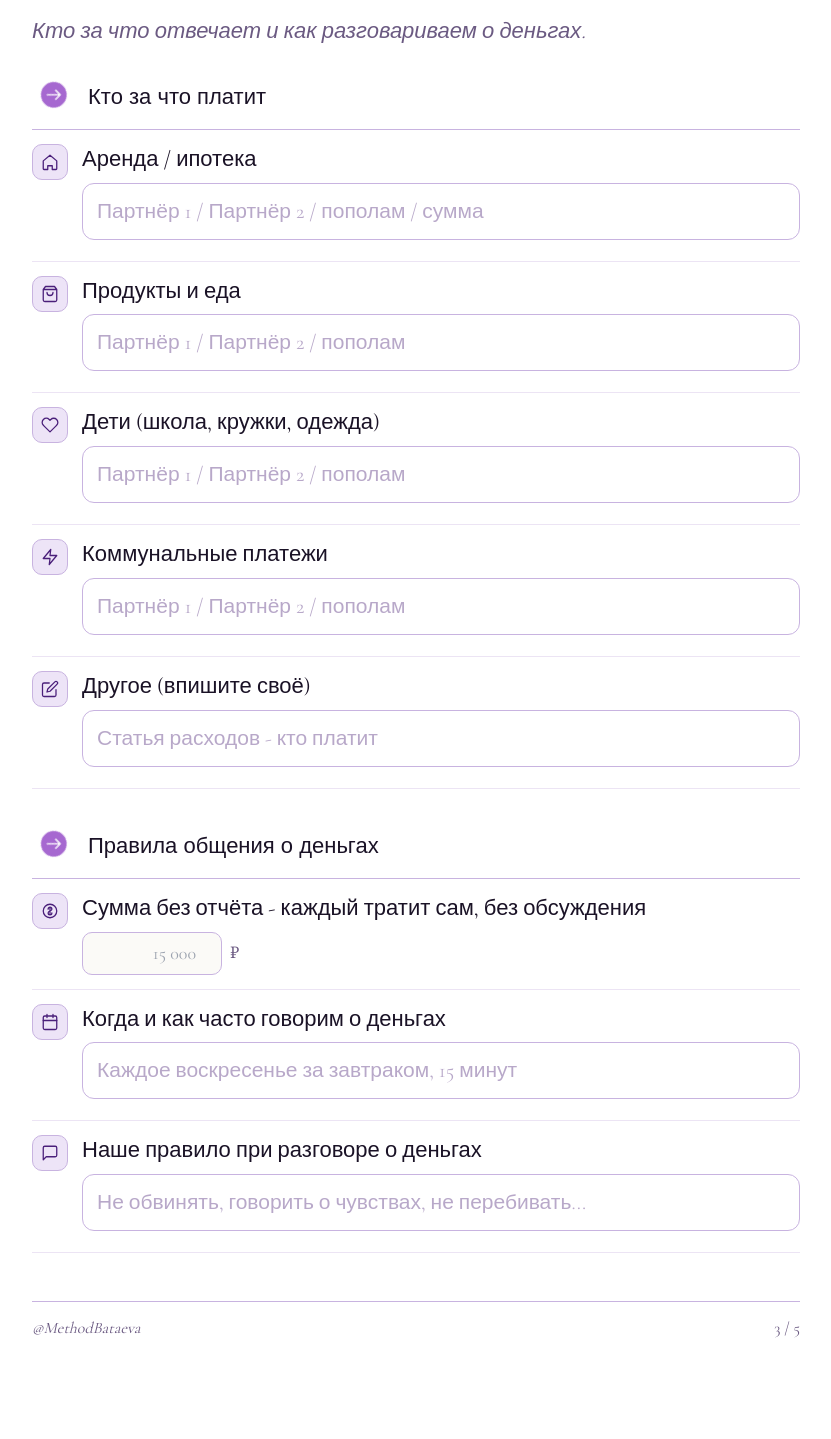
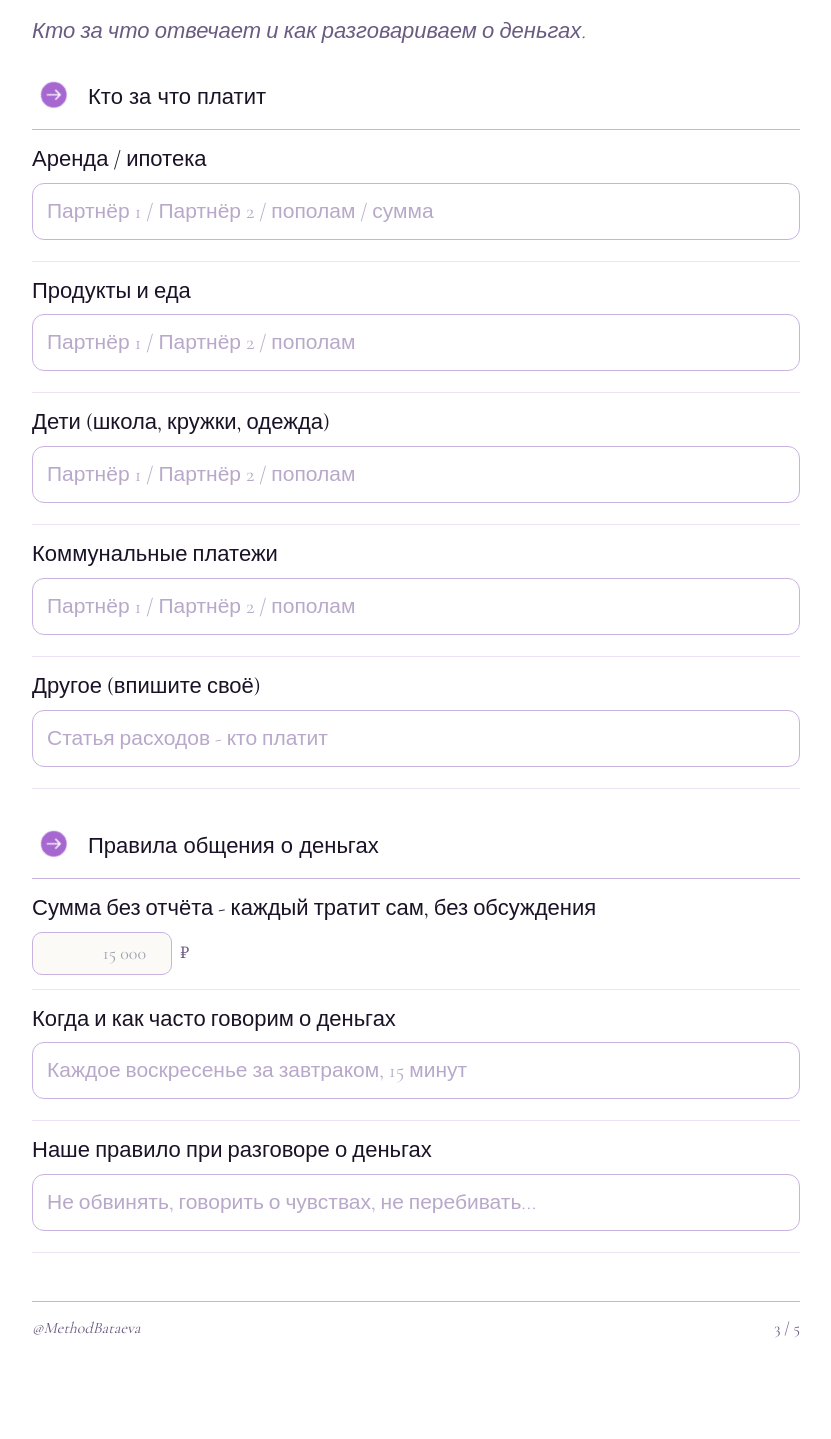
Before and after one commit to next-cod/semeynyy-dogovor, a Next.js app: page /semeynyy-dogovor in a window 1280 px wide. Shown: the part 2928-4367 px from the top of the page, without its empty margins (224-1055 px from the left). Built offline with nearby package versions, Linux system fonts and the light colour scheme; a web font is replaced by a local one.

Commit message:
Remove icons, remove quote, remove double progress bar in week section

```diff
--- a/app/semeynyy-dogovor/page.tsx
+++ b/app/semeynyy-dogovor/page.tsx
@@ -8,82 +8,6 @@ import {
   ResetButton,
 } from "../_components/primitives";
 import { useChecklistState } from "../_components/useChecklistState";
-
-// ── SVG icons (no emoji) ────────────────────────────────────────────────────
-function IconHome() {
-  return (
-    <svg viewBox="0 0 24 24" fill="none" aria-hidden width="18" height="18">
-      <path d="M3 10.5L12 3l9 7.5V21a1 1 0 0 1-1 1H15v-5h-6v5H4a1 1 0 0 1-1-1V10.5Z" stroke="currentColor" strokeWidth="1.7" strokeLinecap="round" strokeLinejoin="round"/>
-    </svg>
-  );
-}
-function IconCart() {
-  return (
-    <svg viewBox="0 0 24 24" fill="none" aria-hidden width="18" height="18">
-      <path d="M6 2 3 6v14a2 2 0 0 0 2 2h14a2 2 0 0 0 2-2V6l-3-4ZM3 6h18M16 10a4 4 0 0 1-8 0" stroke="currentColor" strokeWidth="1.7" strokeLinecap="round" strokeLinejoin="round"/>
-    </svg>
-  );
-}
-function IconHeart() {
-  return (
-    <svg viewBox="0 0 24 24" fill="none" aria-hidden width="18" height="18">
-      <path d="M20.84 4.61a5.5 5.5 0 0 0-7.78 0L12 5.67l-1.06-1.06a5.5 5.5 0 0 0-7.78 7.78l1.06 1.06L12 21.23l7.78-7.78 1.06-1.06a5.5 5.5 0 0 0 0-7.78Z" stroke="currentColor" strokeWidth="1.7" strokeLinecap="round" strokeLinejoin="round"/>
-    </svg>
-  );
-}
-function IconBolt() {
-  return (
-    <svg viewBox="0 0 24 24" fill="none" aria-hidden width="18" height="18">
-      <path d="M13 2 3 14h9l-1 8 10-12h-9l1-8Z" stroke="currentColor" strokeWidth="1.7" strokeLinecap="round" strokeLinejoin="round"/>
-    </svg>
-  );
-}
-function IconEdit() {
-  return (
-    <svg viewBox="0 0 24 24" fill="none" aria-hidden width="18" height="18">
-      <path d="M11 4H4a2 2 0 0 0-2 2v14a2 2 0 0 0 2 2h14a2 2 0 0 0 2-2v-7M18.5 2.5a2.121 2.121 0 0 1 3 3L12 15l-4 1 1-4 9.5-9.5Z" stroke="currentColor" strokeWidth="1.7" strokeLinecap="round" strokeLinejoin="round"/>
-    </svg>
-  );
-}
-function IconCoin() {
-  return (
-    <svg viewBox="0 0 24 24" fill="none" aria-hidden width="18" height="18">
-      <circle cx="12" cy="12" r="9" stroke="currentColor" strokeWidth="1.7"/>
-      <path d="M12 7v10M9.5 9.5C9.5 8.1 10.6 7 12 7s2.5 1.1 2.5 2.5c0 1.4-2.5 2.5-2.5 2.5s-2.5 1-2.5 2.5S10.6 17 12 17s2.5-1.1 2.5-2.5" stroke="currentColor" strokeWidth="1.7" strokeLinecap="round"/>
-    </svg>
-  );
-}
-function IconCalendar() {
-  return (
-    <svg viewBox="0 0 24 24" fill="none" aria-hidden width="18" height="18">
-      <rect x="3" y="4" width="18" height="18" rx="2" stroke="currentColor" strokeWidth="1.7"/>
-      <path d="M16 2v4M8 2v4M3 10h18" stroke="currentColor" strokeWidth="1.7" strokeLinecap="round"/>
-    </svg>
-  );
-}
-function IconMessage() {
-  return (
-    <svg viewBox="0 0 24 24" fill="none" aria-hidden width="18" height="18">
-      <path d="M21 15a2 2 0 0 1-2 2H7l-4 4V5a2 2 0 0 1 2-2h14a2 2 0 0 1 2 2v10Z" stroke="currentColor" strokeWidth="1.7" strokeLinecap="round" strokeLinejoin="round"/>
-    </svg>
-  );
-}
-function IconTarget() {
-  return (
-    <svg viewBox="0 0 24 24" fill="none" aria-hidden width="18" height="18">
-      <circle cx="12" cy="12" r="9" stroke="currentColor" strokeWidth="1.7"/>
-      <circle cx="12" cy="12" r="5" stroke="currentColor" strokeWidth="1.7"/>
-      <circle cx="12" cy="12" r="1" fill="currentColor"/>
-    </svg>
-  );
-}
-function IconStar() {
-  return (
-    <svg viewBox="0 0 24 24" fill="none" aria-hidden width="18" height="18">
-      <path d="M12 2l3.09 6.26L22 9.27l-5 4.87 1.18 6.88L12 17.77l-6.18 3.25L7 14.14 2 9.27l6.91-1.01L12 2Z" stroke="currentColor" strokeWidth="1.7" strokeLinecap="round" strokeLinejoin="round"/>
-    </svg>
-  );
-}
 
 // ── Types ───────────────────────────────────────────────────────────────────
 type Goal = { name: string; amount: string; deadline: string };
@@ -203,7 +127,7 @@ function NavBar({ progress, open, setOpen }: { progress: number; open: boolean;
   );
 }
 
-function SectionHeader({ title, done, total, label = "заполнено" }: { title: string; done: number; total: number; label?: string }) {
+function SectionHeader({ title, done, total, label = "заполнено", hideBar = false }: { title: string; done: number; total: number; label?: string; hideBar?: boolean }) {
   return (
     <div style={{ marginBottom: "16px" }}>
       <div style={{ display: "flex", alignItems: "baseline", justifyContent: "space-between", flexWrap: "wrap", gap: "8px" }}>
@@ -214,7 +138,7 @@ function SectionHeader({ title, done, total, label = "заполнено" }: { t
           </span>
         )}
       </div>
-      {done > 0 && (
+      {!hideBar && done > 0 && (
         <div style={{ height: "3px", background: "var(--c-purple-soft)", borderRadius: "2px", marginTop: "8px" }}>
           <div style={{ height: "100%", width: `${Math.min((done / total) * 100, 100)}%`, background: done === total ? "#2E9E6E" : "var(--c-purple)", borderRadius: "2px", transition: "width 0.3s ease" }} />
         </div>
@@ -346,8 +270,7 @@ function PartnerFeelCard({ label, avatarLetter, feeling, surprised, fear, onChan
 }
 
 // Строка договорённости
-function AgreeRow({ icon, question, value, onChange, placeholder, children }: {
-  icon: React.ReactNode;
+function AgreeRow({ question, value, onChange, placeholder, children }: {
   question: string;
   value?: string;
   onChange?: (v: string) => void;
@@ -355,16 +278,7 @@ function AgreeRow({ icon, question, value, onChange, placeholder, children }: {
   children?: React.ReactNode;
 }) {
   return (
-    <div style={{ display: "flex", alignItems: "flex-start", gap: "14px", padding: "14px 0", borderBottom: "1px solid rgba(200,179,224,0.35)" }}>
-      <div style={{
-        width: "36px", height: "36px", borderRadius: "10px",
-        background: "var(--c-purple-soft)", border: "1px solid var(--c-purple-line)",
-        display: "flex", alignItems: "center", justifyContent: "center",
-        color: "var(--c-purple)", flexShrink: 0,
-      }}>
-        {icon}
-      </div>
-      <div style={{ flex: 1 }}>
+    <div style={{ padding: "14px 0", borderBottom: "1px solid rgba(200,179,224,0.35)" }}>
       <div className="label" style={{ marginBottom: "8px" }}>{question}</div>
       {children ?? (
         <AutoTextarea
@@ -375,7 +289,6 @@ function AgreeRow({ icon, question, value, onChange, placeholder, children }: {
           className="field-input field-input-single"
         />
       )}
-      </div>
     </div>
   );
 }
@@ -588,11 +501,11 @@ export default function SemeynyyDogovorPage() {
           </div>
 
           <div style={{ borderTop: "1px solid var(--c-purple-line)", marginTop: "4px" }}>
-            <AgreeRow icon={<IconHome />} question="Аренда / ипотека" value={state.agreeRent} onChange={v => update("agreeRent", v)} placeholder="Партнёр 1 / Партнёр 2 / пополам / сумма" />
-            <AgreeRow icon={<IconCart />} question="Продукты и еда" value={state.agreeFood} onChange={v => update("agreeFood", v)} placeholder="Партнёр 1 / Партнёр 2 / пополам" />
-            <AgreeRow icon={<IconHeart />} question="Дети (школа, кружки, одежда)" value={state.agreeKids} onChange={v => update("agreeKids", v)} placeholder="Партнёр 1 / Партнёр 2 / пополам" />
-            <AgreeRow icon={<IconBolt />} question="Коммунальные платежи" value={state.agreeUtils} onChange={v => update("agreeUtils", v)} placeholder="Партнёр 1 / Партнёр 2 / пополам" />
-            <AgreeRow icon={<IconEdit />} question="Другое (впишите своё)" value={state.agreeOther} onChange={v => update("agreeOther", v)} placeholder="Статья расходов - кто платит" />
+            <AgreeRow question="Аренда / ипотека" value={state.agreeRent} onChange={v => update("agreeRent", v)} placeholder="Партнёр 1 / Партнёр 2 / пополам / сумма" />
+            <AgreeRow question="Продукты и еда" value={state.agreeFood} onChange={v => update("agreeFood", v)} placeholder="Партнёр 1 / Партнёр 2 / пополам" />
+            <AgreeRow question="Дети (школа, кружки, одежда)" value={state.agreeKids} onChange={v => update("agreeKids", v)} placeholder="Партнёр 1 / Партнёр 2 / пополам" />
+            <AgreeRow question="Коммунальные платежи" value={state.agreeUtils} onChange={v => update("agreeUtils", v)} placeholder="Партнёр 1 / Партнёр 2 / пополам" />
+            <AgreeRow question="Другое (впишите своё)" value={state.agreeOther} onChange={v => update("agreeOther", v)} placeholder="Статья расходов - кто платит" />
           </div>
 
           <div className="flex items-start gap-3 mt-10 mb-3">
@@ -601,7 +514,7 @@ export default function SemeynyyDogovorPage() {
           </div>
 
           <div style={{ borderTop: "1px solid var(--c-purple-line)", marginTop: "4px" }}>
-            <AgreeRow icon={<IconCoin />} question="Сумма без отчёта - каждый тратит сам, без обсуждения">
+            <AgreeRow question="Сумма без отчёта - каждый тратит сам, без обсуждения">
               <div style={{ display: "flex", alignItems: "center", gap: "8px", marginTop: "4px" }}>
                 <input
                   type="number"
@@ -618,8 +531,8 @@ export default function SemeynyyDogovorPage() {
                 <span style={{ fontSize: "16px", color: "var(--c-muted)" }}>₽</span>
               </div>
             </AgreeRow>
-            <AgreeRow icon={<IconCalendar />} question="Когда и как часто говорим о деньгах" value={state.whenTalk} onChange={v => update("whenTalk", v)} placeholder="Каждое воскресенье за завтраком, 15 минут" />
-            <AgreeRow icon={<IconMessage />} question="Наше правило при разговоре о деньгах" value={state.talkRule} onChange={v => update("talkRule", v)} placeholder="Не обвинять, говорить о чувствах, не перебивать..." />
+            <AgreeRow question="Когда и как часто говорим о деньгах" value={state.whenTalk} onChange={v => update("whenTalk", v)} placeholder="Каждое воскресенье за завтраком, 15 минут" />
+            <AgreeRow question="Наше правило при разговоре о деньгах" value={state.talkRule} onChange={v => update("talkRule", v)} placeholder="Не обвинять, говорить о чувствах, не перебивать..." />
           </div>
 
           <PageFooter index={3} total={TOTAL_SECTIONS} />
@@ -660,7 +573,6 @@ export default function SemeynyyDogovorPage() {
               marginBottom: "28px",
             }}
           >
-            <IconTarget />
             добавить цель
           </button>
 
@@ -700,7 +612,7 @@ export default function SemeynyyDogovorPage() {
 
         {/* ══ РАЗДЕЛ 5: Задание на неделю ════════════════════════════════════ */}
         <section id="p6" className="section">
-          <SectionHeader title="Задание на эту неделю" done={weekDoneCount} total={4} label="выполнено" />
+          <SectionHeader title="Задание на эту неделю" done={weekDoneCount} total={4} label="выполнено" hideBar />
           <p className="audit-helper-text italic" style={{ color: "var(--c-muted)" }}>
             Маленькая победа, которую делаете вместе.
           </p>
@@ -756,11 +668,6 @@ export default function SemeynyyDogovorPage() {
             ))}
           </div>
 
-          <div className="quote-card mt-10" style={{ background: "var(--c-purple-soft)" }}>
-            «Дисциплина в деньгах - это свобода в отношениях. Один день дисциплины не решает ничего, но 90 дней дисциплины меняют качество ваших отношений»
-            <div style={{ marginTop: "10px", fontSize: "16px", color: "var(--c-gold)" }}>- Наталья Батаева @MethodBataeva</div>
-          </div>
-
           <div className="final-actions no-print">
             <PrintButton />
             <ResetButton onReset={reset} />
```
Lines whose indentation alone changed are shown as unchanged.
